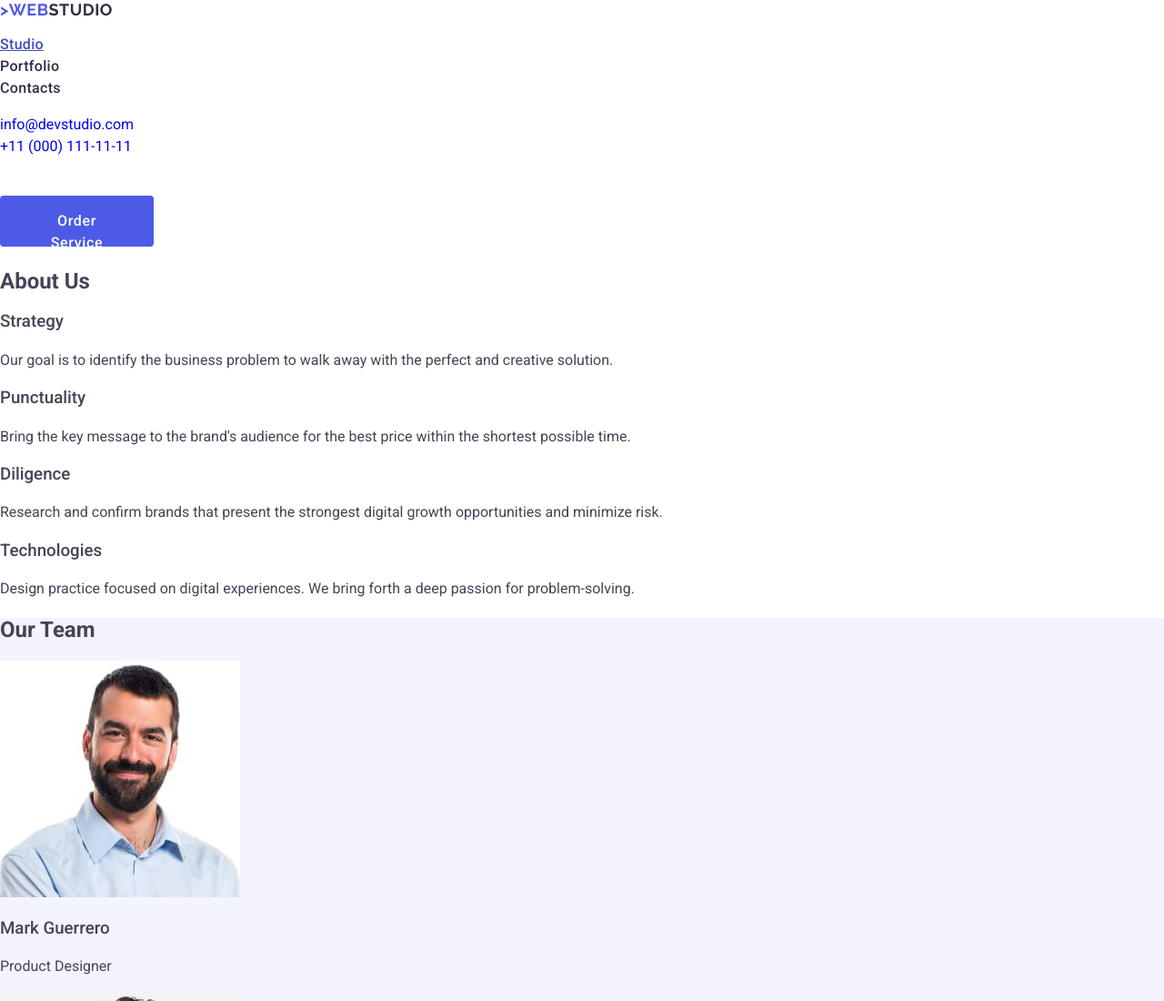
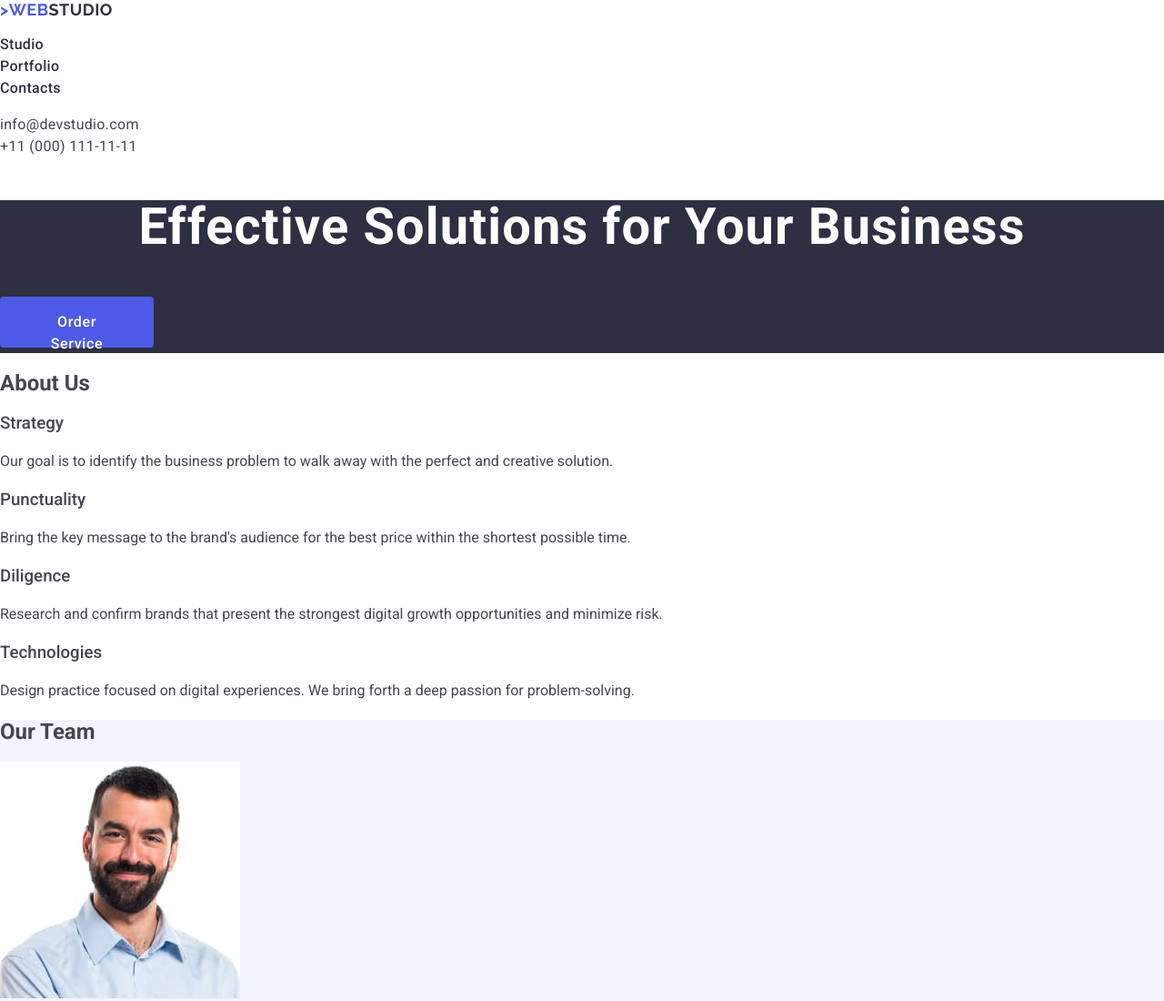
Before and after one commit to for-tuana/goit-markup-hw-02, a plain HTML site: page index.html in a window 1280 px wide. Shown: the top 1100 px of the page at 91% size. Drawn offline with Linux system fonts and the light colour scheme.

Commit message:
update header and first section-two

```diff
--- a/css/style.css
+++ b/css/style.css
@@ -16,7 +16,7 @@ h3 {
   align-items: center;
 }
 .title {
-  font: size 56px;
+  font-size: 56px;
   line-height: 1.07;
   text-align: center;
   letter-spacing: 0.02em;
@@ -47,7 +47,27 @@ p {
   letter-spacing: 2%;
 }
 
-button {
+/*button {
+  background-color: #4d5ae5;
+  font-weight: 500;
+  line-height: 1.5;
+  letter-spacing: 0.04em;
+  color: white;
+  width: 169px;
+  height: 56px;
+  top: 428px;
+  left: 636px;
+  padding: 16px 32px;
+  gap: 10px;
+  border: none;
+  border-radius: 4px;
+  font-size: 16px;
+  cursor: pointer;
+  transition: background-color 0.3s;
+  align-items: center;
+}*/
+
+.service-button {
   background-color: #4d5ae5;
   font-weight: 500;
   line-height: 1.5;
@@ -67,6 +87,10 @@ button {
   align-items: center;
 }
 
+.service-button:hover {
+  background-color: #404bbf;
+}
+
 a {
   text-decoration: none;
 }
@@ -76,9 +100,9 @@ ul {
   padding-left: 0;
 }
 
-button:hover {
+/*button:hover {
   background-color: #404bbf;
-}
+}*/
 
 nav span {
   color: #4d5ae5;
@@ -98,7 +122,7 @@ nav span {
   color: #2e2f42;
 }
 
-nav ul a {
+/*nav ul a {
   color: #2e2f42;
   width: 48px;
   height: 24px;
@@ -116,6 +140,26 @@ nav ul a:hover {
 nav ul a.active {
   color: #404bbf;
   text-decoration: underline;
+}*/
+
+.nav {
+  color: #2e2f42;
+  width: 48px;
+  height: 24px;
+  font-family: "Roboto", sans-serif;
+  font-weight: 500;
+  size: 16px;
+  line-height: 1.5;
+  letter-spacing: 0.02em;
+}
+
+.nav:hover {
+  color: #404bbf;
+}
+
+.nav:active {
+  color: #404bbf;
+  text-decoration: underline;
 }
 
 .address {
@@ -126,14 +170,18 @@ nav ul a.active {
   font-family: "Roboto", sans-serif;
   size: 16px;
   line-height: 1.5;
-  letter-spacing: 2%;
+  letter-spacing: 0.02em;
 }
 
 .address:hover {
   color: #404bbf;
 }
 
-#First-Section {
+.address:active {
+  color: #404bbf;
+}
+
+.first-section {
   background-color: #2e2f42;
 }
 
--- a/index.html
+++ b/index.html
@@ -26,26 +26,26 @@
             <a href="./index.html" class="logo-header">>Web<span class="half-logo">Studio</span></a>
             <ul>
                 <li>
-                    <a href="./index.html" class="active">Studio</a>
+                    <a href="./index.html" class="nav">Studio</a>
                 </li>
                 <li>
-                    <a href="#">Portfolio</a>
+                    <a href="#" class="nav">Portfolio</a>
                 </li>
                 <li>
-                    <a href="#">Contacts</a>
+                    <a href="#" class="nav">Contacts</a>
                 </li>
             </ul>
         </nav>
-        <address class="address">
+        <address>
             <ul>
-                <li><a href="mailto:info@devstudio.com">info@devstudio.com</a></li>
-                <li><a href="tel:+110001111111">+11 (000) 111-11-11</a></li>
+                <li><a class="address" href="mailto:info@devstudio.com">info@devstudio.com</a></li>
+                <li><a class="address" href="tel:+110001111111">+11 (000) 111-11-11</a></li>
             </ul>
         </address>
     </header>
 
     <main>
-        <section class="First-Section">
+        <section class="first-section">
             <h1 class="title">Effective Solutions
                 for Your Business</h1>
             <button type="button" class="service-button">Order Service</button>
```
